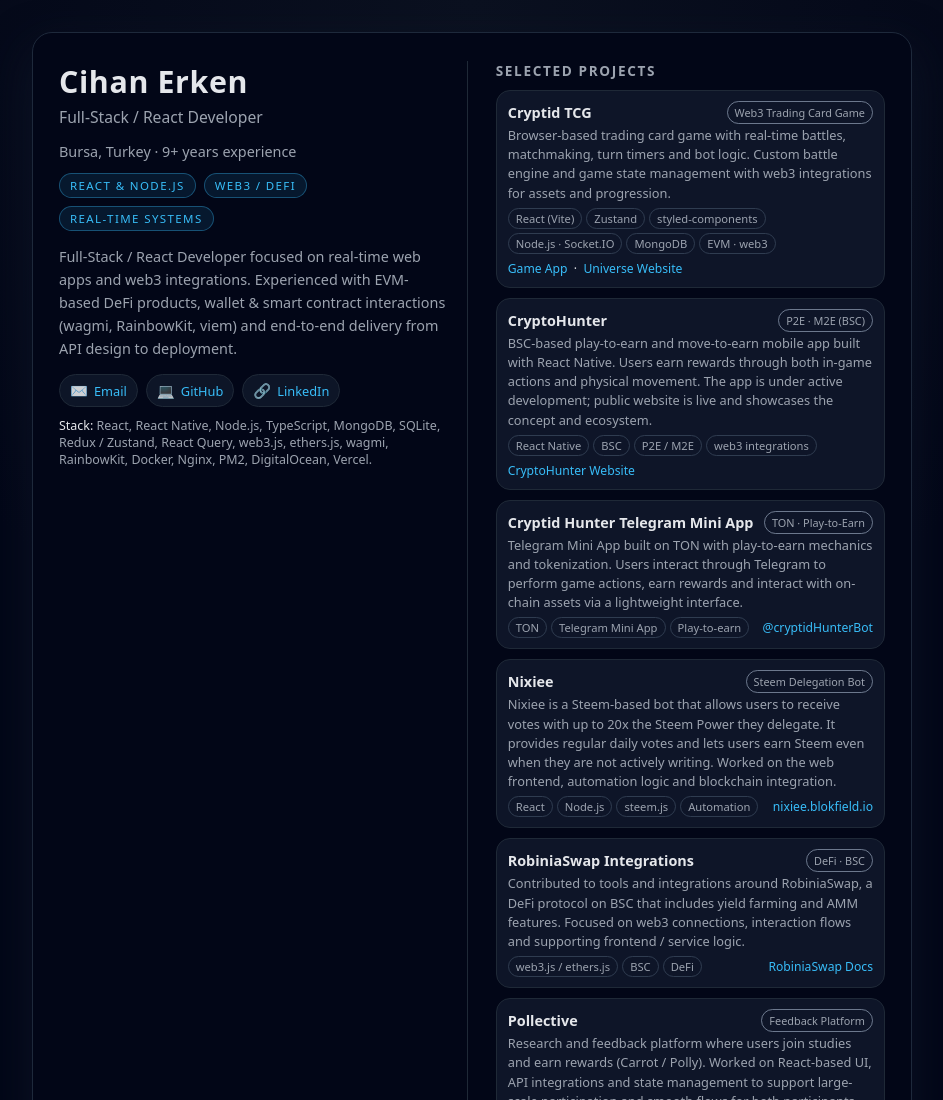
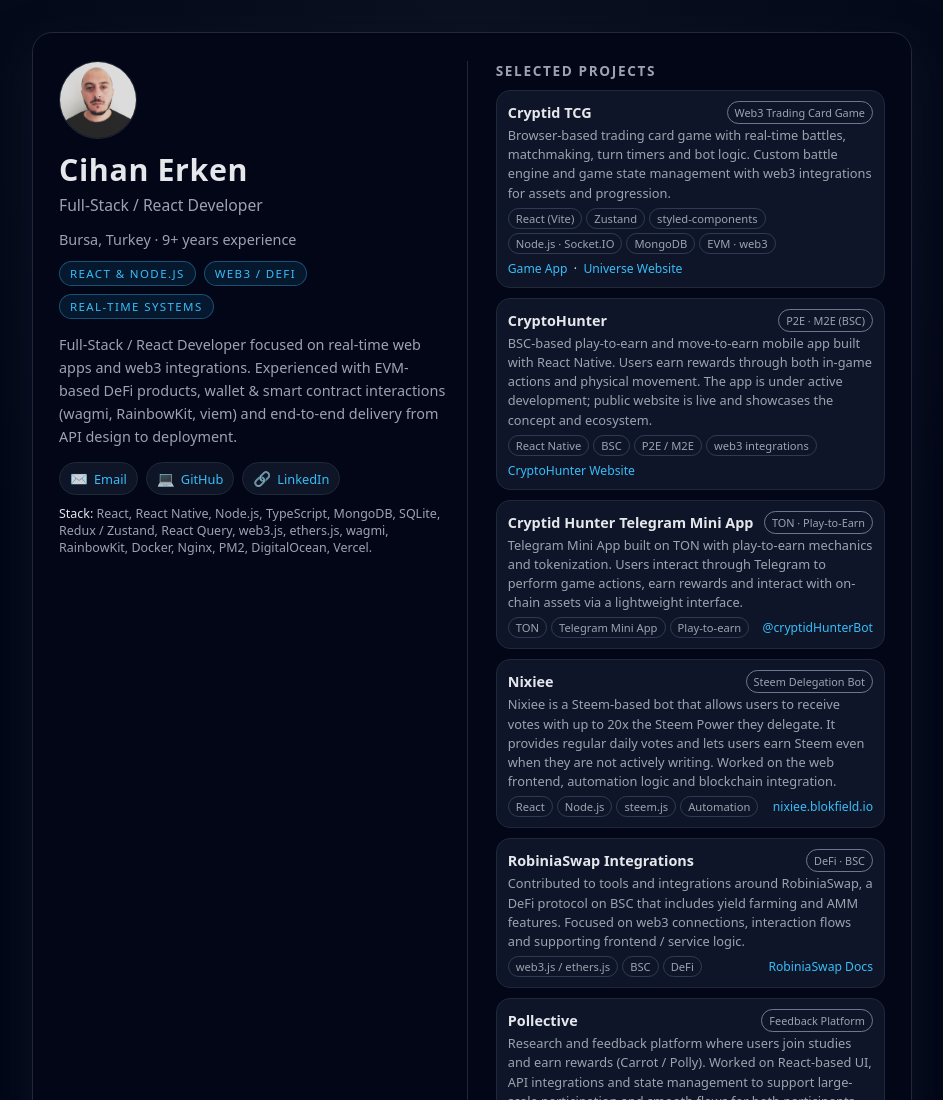
Before and after one commit to cihancahit/personal-website, a plain HTML site: page index.html in a window 1280 px wide. Shown: the top 1100 px of the page, without its empty margins (168-1111 px from the left). Drawn offline with Linux system fonts and the light colour scheme.

Commit message:
avatar added

```diff
--- a/index.html
+++ b/index.html
@@ -127,7 +127,22 @@
           margin-bottom: 8px;
         }
       }
+            .avatar {
+        width: 78px;
+        height: 78px;
+        border-radius: 999px;
+        overflow: hidden;
+        border: 1px solid #1f2937;
+        margin-bottom: 10px;
+        background: #020617;
+      }
 
+      .avatar img {
+        width: 100%;
+        height: 100%;
+        object-fit: cover;
+        display: block;
+      }
       .name {
         font-size: 1.9rem;
         font-weight: 700;
@@ -306,6 +321,9 @@
       <section class="container">
         <!-- LEFT SIDE -->
         <div class="left">
+          <div class="avatar">
+            <img src="/avatar.jpeg" alt="Cihan Erken" />
+          </div>
           <div class="name">Cihan Erken</div>
           <div class="title">Full-Stack / React Developer</div>
           <div class="location">Bursa, Turkey · 9+ years experience</div>
```
Also changed, not shown: avatar.jpeg (added).
